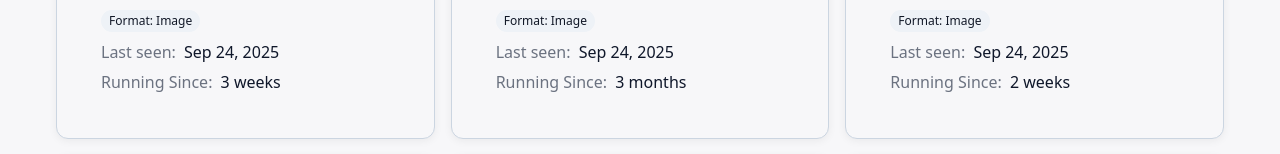
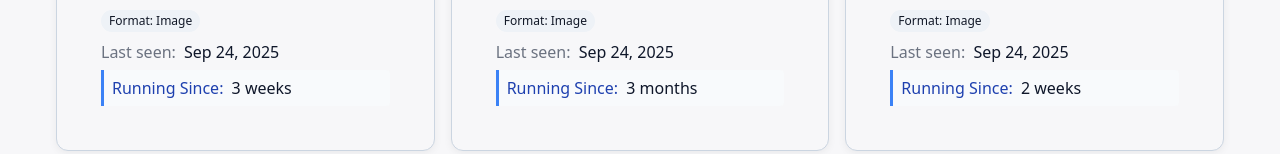
Before and after one commit to dhanushd-27/itap-demo, a React (Vite) app: page / in a window 1280 px wide. Shown: the part 540-694 px from the top of the page. Built offline with nearby package versions, Linux system fonts and the light colour scheme.

Commit message:
Update Running Since field

```diff
--- a/src/App.css
+++ b/src/App.css
@@ -293,3 +293,23 @@
   font-weight: 600;
   letter-spacing: 0.02em;
 }
+
+/* Subtle highlighted field styling */
+.ad-field-highlighted {
+  background: #f8fafc; /* very light slate background */
+  border-left: 3px solid #3b82f6; /* subtle blue left border */
+  padding: 6px 0 6px 8px;
+  margin: 2px 0;
+  border-radius: 0 4px 4px 0;
+  transition: all 0.2s ease;
+}
+
+.ad-field-highlighted .label {
+  color: #1e40af; /* slightly darker blue for the label */
+  font-weight: 500;
+}
+
+.ad-field-highlighted:hover {
+  background: #f1f5f9; /* slightly darker on hover */
+  border-left-color: #2563eb; /* darker blue on hover */
+}
--- a/src/components/AdCard.tsx
+++ b/src/components/AdCard.tsx
@@ -88,7 +88,7 @@ export function AdCard({ ad }: AdCardProps) {
           <div>
             <span className="label">Last seen:</span> {formatDateDisplay(ad.lastSeenDate)}
           </div>
-          <div>
+          <div className="ad-field-highlighted">
             <span className="label">Running Since:</span> {formatActiveDuration(ad.firstSeenDate, ad.lastSeenDate)}
           </div>
         </div>
```
